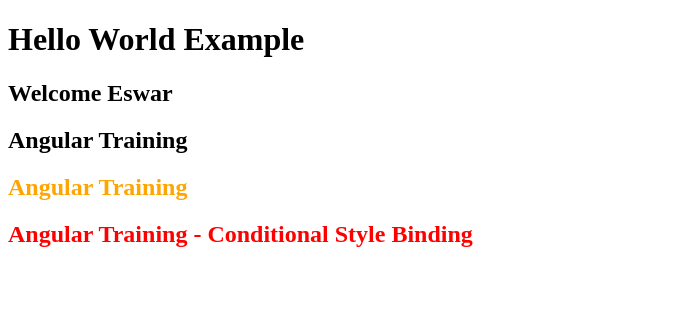
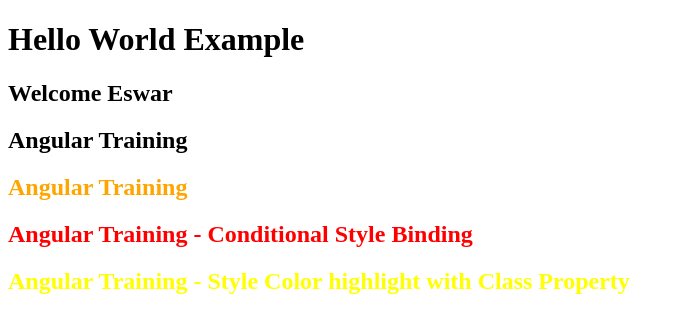
Before and after one commit to eswarpullagan/AngularTraining, an Angular app: page / in a window 1280 px wide. Shown: the top 332 px of the page, without its empty margins (0-684 px from the left). Built offline with nearby package versions, Linux system fonts and the light colour scheme.

Commit message:
Style  Color highlight with Class Property

```diff
--- a/src/app/style-binding/style-binding.component.ts
+++ b/src/app/style-binding/style-binding.component.ts
@@ -6,6 +6,7 @@
   <h2>Angular Training</h2>
   <h2 [style.color]="'orange'">Angular Training </h2>
   <h2 [style.color]="hasError?'red':'green'">Angular Training - Conditional Style Binding</h2>
+  <h2 [style.color]="highlightColor">Angular Training - Style  Color highlight with Class Property </h2>
   `,
   styleUrls: ['./style-binding.component.css']
 })
@@ -14,6 +15,7 @@
   name="Eswar"
   hasError=true
   isSpecial=true
+  highlightColor='yellow'
   constructor() { }
 
   ngOnInit() {
```
